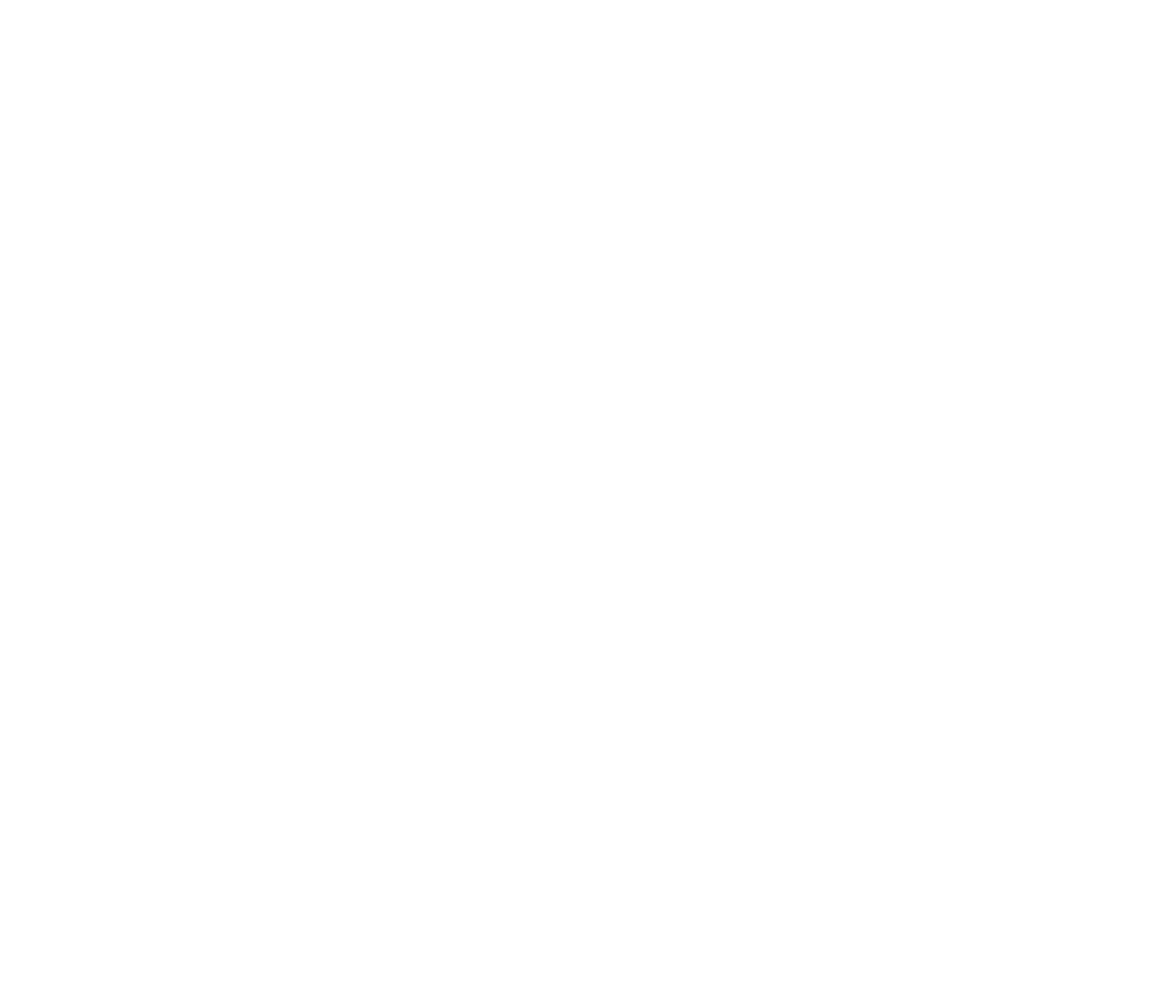
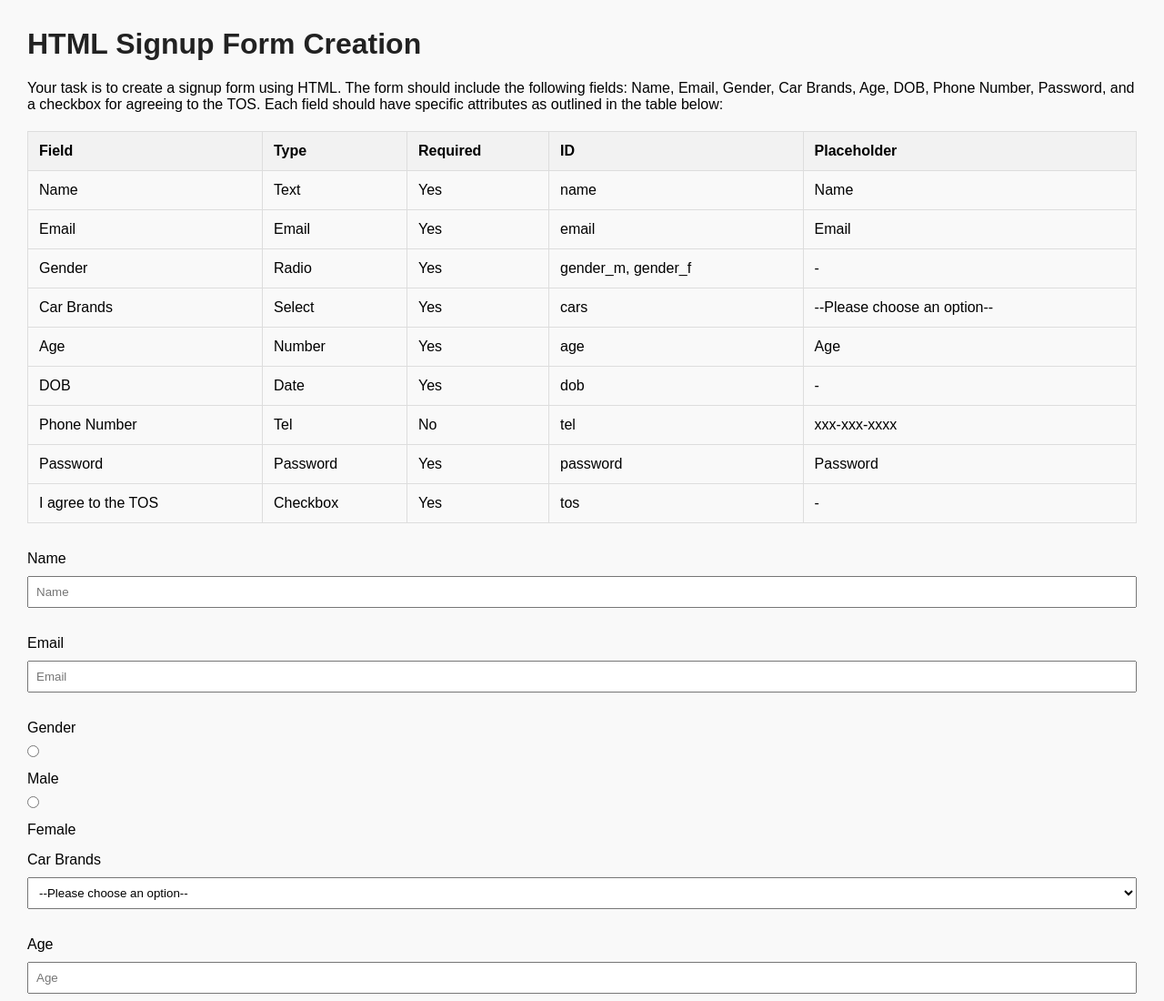
Before and after one commit to acciojob/signup-form-car-manu367, a website: page main.html in a window 1280 px wide. Shown: the top 1100 px of the page at 91% size. Before the commit the page ends 800 px from the top, so only its background shows below. Drawn offline with Linux system fonts and the light colour scheme.

Commit message:
created a submission

```diff
--- a/main.html
+++ b/main.html
@@ -1,16 +1,189 @@
 <!DOCTYPE html>
+<html lang="en">
+<head>
+  <meta charset="UTF-8" />
+  <meta name="viewport" content="width=device-width, initial-scale=1.0"/>
+  <title>HTML Signup Form Creation</title>
+  <style>
+    body {
+      font-family: Arial, sans-serif;
+      margin: 30px;
+      background-color: #f9f9f9;
+    }
 
-<html>
+    h1 {
+      color: #222;
+    }
 
-<head>
-	<link rel="stylesheet" href="styles.css">
+    table {
+      width: 100%;
+      border-collapse: collapse;
+      margin: 20px 0;
+    }
+
+    table, th, td {
+      border: 1px solid #ddd;
+    }
+
+    th, td {
+      padding: 12px;
+      text-align: left;
+    }
+
+    th {
+      background-color: #f2f2f2;
+    }
+
+    form {
+      margin-top: 30px;
+    }
+
+    input, select {
+      padding: 8px;
+      margin: 5px 0 15px 0;
+      width: 100%;
+      box-sizing: border-box;
+    }
+
+    .form-group {
+      margin-bottom: 15px;
+    }
+
+    label {
+      display: block;
+      margin-bottom: 5px;
+    }
+
+    input[type="radio"] {
+      width: auto;
+      margin-right: 5px;
+    }
+
+    input[type="checkbox"] {
+      width: auto;
+      margin-right: 5px;
+    }
+
+    .submit-btn {
+      background-color: #e74c3c;
+      color: white;
+      border: none;
+      padding: 10px 20px;
+      cursor: pointer;
+      font-size: 16px;
+      border-radius: 5px;
+    }
+
+    .instructions {
+      background: #fcfcfc;
+      border: 1px solid #ddd;
+      padding: 15px;
+      margin-top: 30px;
+    }
+
+    code {
+      background-color: #f4f4f4;
+      padding: 2px 4px;
+      border-radius: 3px;
+      font-family: monospace;
+    }
+  </style>
 </head>
+<body>
+  <h1>HTML Signup Form Creation</h1>
+  <p>
+    Your task is to create a signup form using HTML. The form should include the following fields: Name, Email,
+    Gender, Car Brands, Age, DOB, Phone Number, Password, and a checkbox for agreeing to the TOS. Each field should
+    have specific attributes as outlined in the table below:
+  </p>
 
-<body>
-	<!-- the entire body must be written by student -->
-    <script type="text/javascript" src="./script.js">
-</script>
+  <table>
+    <thead>
+      <tr>
+        <th>Field</th>
+        <th>Type</th>
+        <th>Required</th>
+        <th>ID</th>
+        <th>Placeholder</th>
+      </tr>
+    </thead>
+    <tbody>
+      <tr><td>Name</td><td>Text</td><td>Yes</td><td>name</td><td>Name</td></tr>
+      <tr><td>Email</td><td>Email</td><td>Yes</td><td>email</td><td>Email</td></tr>
+      <tr><td>Gender</td><td>Radio</td><td>Yes</td><td>gender_m, gender_f</td><td>-</td></tr>
+      <tr><td>Car Brands</td><td>Select</td><td>Yes</td><td>cars</td><td>--Please choose an option--</td></tr>
+      <tr><td>Age</td><td>Number</td><td>Yes</td><td>age</td><td>Age</td></tr>
+      <tr><td>DOB</td><td>Date</td><td>Yes</td><td>dob</td><td>-</td></tr>
+      <tr><td>Phone Number</td><td>Tel</td><td>No</td><td>tel</td><td>xxx-xxx-xxxx</td></tr>
+      <tr><td>Password</td><td>Password</td><td>Yes</td><td>password</td><td>Password</td></tr>
+      <tr><td>I agree to the TOS</td><td>Checkbox</td><td>Yes</td><td>tos</td><td>-</td></tr>
+    </tbody>
+  </table>
 
+  <form method="post">
+    <div class="form-group">
+      <label for="name">Name</label>
+      <input type="text" id="name" name="name" placeholder="Name" required />
+    </div>
+
+    <div class="form-group">
+      <label for="email">Email</label>
+      <input type="email" id="email" name="email" placeholder="Email" required />
+    </div>
+
+    <div class="form-group">
+      <label>Gender</label>
+      <input type="radio" id="gender_m" name="gender" value="male" required />
+      <label for="gender_m">Male</label>
+      <input type="radio" id="gender_f" name="gender" value="female" required />
+      <label for="gender_f">Female</label>
+    </div>
+
+    <div class="form-group">
+      <label for="cars">Car Brands</label>
+      <select id="cars" name="cars" required>
+        <option value="">--Please choose an option--</option>
+        <option value="bmw">BMW</option>
+        <option value="audi">Audi</option>
+        <option value="mercedes">Mercedes</option>
+        <option value="toyota">Toyota</option>
+      </select>
+    </div>
+
+    <div class="form-group">
+      <label for="age">Age</label>
+      <input type="number" id="age" name="age" placeholder="Age" required />
+    </div>
+
+    <div class="form-group">
+      <label for="dob">Date of Birth</label>
+      <input type="date" id="dob" name="dob" required />
+    </div>
+
+    <div class="form-group">
+      <label for="tel">Phone Number</label>
+      <input type="tel" id="tel" name="tel" placeholder="xxx-xxx-xxxx" />
+    </div>
+
+    <div class="form-group">
+      <label for="password">Password</label>
+      <input type="password" id="password" name="password" placeholder="Password" required />
+    </div>
+
+    <div class="form-group">
+      <input type="checkbox" id="tos" name="tos" required />
+      <label for="tos">I agree to the Terms of Service</label>
+    </div>
+
+    <button type="submit" class="submit-btn">Submit</button>
+  </form>
+
+  <div class="instructions">
+    <h3>Instructions:</h3>
+    <ol>
+      <li>Use the <code>post</code> method attribute for the form.</li>
+      <li>The radio buttons for gender should have the <code>name</code> attribute as <code>gender</code>.</li>
+    </ol>
+  </div>
 </body>
-
 </html>
--- a/styles.css
+++ /dev/null
@@ -1,2 +0,0 @@
-
-/* Your CSS Code here. */
```
